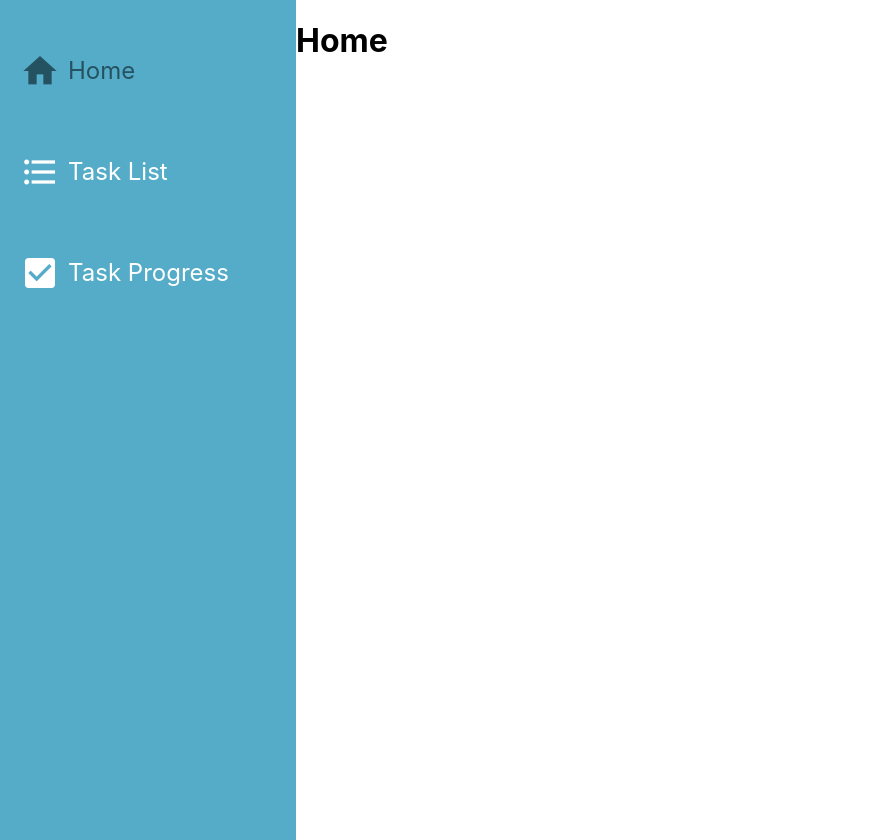
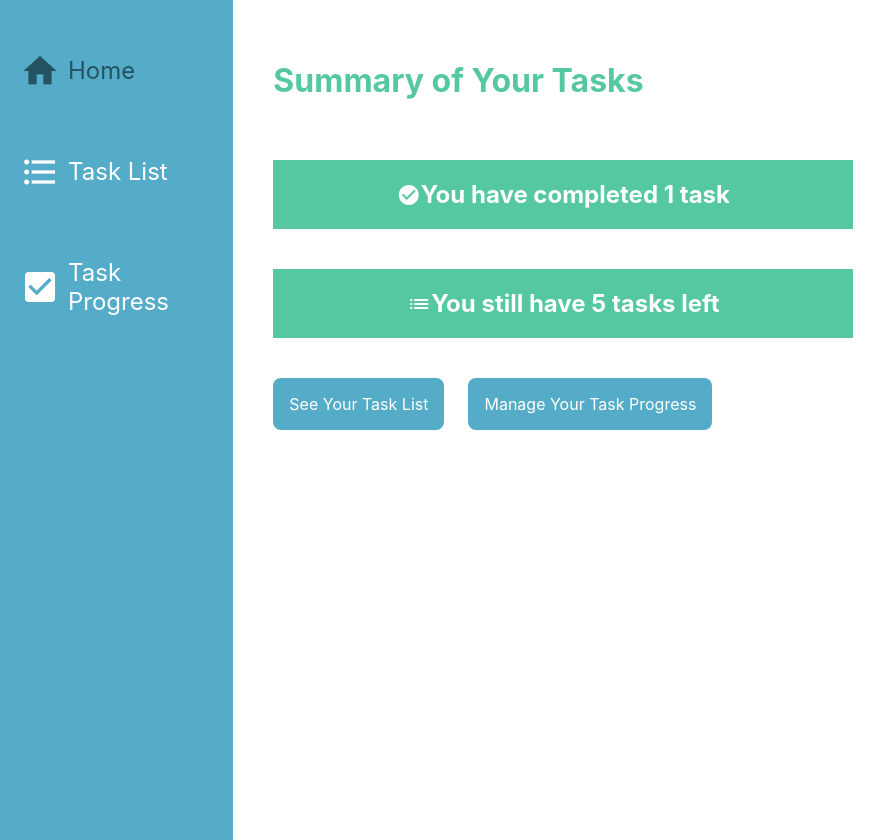
Before and after one commit to ulinnajaaldi/progate-course-fe-developer, a React (Vite) app in the folder kanban-project/: page / in a window 1280 px wide. Shown: the whole page, without its empty margins (0-892 px from the left). Built offline with nearby package versions, Linux system fonts and the light colour scheme.

Commit message:
feat(kanban): install Recoil and develop task summary page

```diff
--- a/kanban-project/package.json
+++ b/kanban-project/package.json
@@ -12,7 +12,8 @@
   "dependencies": {
     "react": "^18.2.0",
     "react-dom": "^18.2.0",
-    "react-router-dom": "^6.15.0"
+    "react-router-dom": "^6.15.0",
+    "recoil": "^0.7.7"
   },
   "devDependencies": {
     "@types/react": "^18.2.15",
--- a/kanban-project/src/App.tsx
+++ b/kanban-project/src/App.tsx
@@ -1,5 +1,7 @@
+import { RecoilRoot } from 'recoil'
 import { createBrowserRouter, RouterProvider } from 'react-router-dom'
 import SideMenuLayout from './layouts/SideMenuLayout'
+import TaskSummary from './features/tasks/components/TaskSummary'
 
 const router = createBrowserRouter([
   {
@@ -8,7 +10,7 @@
     children: [
       {
         path: '/',
-        element: <h1>Home</h1>,
+        element: <TaskSummary />,
       },
       {
         path: 'task-list',
@@ -23,7 +25,11 @@
 ])
 
 const App = () => {
-  return <RouterProvider router={router} />
+  return (
+    <RecoilRoot>
+      <RouterProvider router={router} />
+    </RecoilRoot>
+  )
 }
 
 export default App
--- /dev/null
+++ b/kanban-project/src/features/tasks/TaskAtoms.ts
@@ -0,0 +1,50 @@
+import { atom } from 'recoil'
+import { Task } from '../../types'
+
+export const tasksState = atom<Task[]>({
+  key: 'tasks',
+  default: [
+    {
+      id: 1,
+      title: 'Develop Final Project',
+      detail: 'SPA Kanban project using Recoil and TypeScript',
+      dueDate: '2023-04-30',
+      progressOrder: 1,
+    },
+    {
+      id: 2,
+      title: 'Lunch with Guru Domba',
+      detail: 'Have Nasi Padang with Guru Domba',
+      dueDate: '2023-04-10',
+      progressOrder: 1,
+    },
+    {
+      id: 3,
+      title: 'Learn TypeScript',
+      detail: 'Complete TypeScript material on Progate',
+      dueDate: '2023-04-05',
+      progressOrder: 2,
+    },
+    {
+      id: 4,
+      title: 'Decide Plans for Lebaran holidays',
+      detail: 'Trip with family?',
+      dueDate: '2023-04-21',
+      progressOrder: 2,
+    },
+    {
+      id: 5,
+      title: 'Develop a React Project',
+      detail: "Develop a Todo management app and ask Guru Domba's review",
+      dueDate: '2023-03-22',
+      progressOrder: 3,
+    },
+    {
+      id: 6,
+      title: 'Learn JavaScript Basics',
+      detail: 'Complete JavaScript materials on Frontend Course',
+      dueDate: '2023-03-10',
+      progressOrder: 4,
+    },
+  ],
+})
--- /dev/null
+++ b/kanban-project/src/features/tasks/TaskSelectors.ts
@@ -0,0 +1,21 @@
+import { selector } from 'recoil'
+import { tasksState } from './TaskAtoms'
+import type { Task } from '../../types'
+
+export const uncompletedTasksSelector = selector<Task[]>({
+  key: 'uncompleted_tasks',
+  get: ({ get }) => {
+    return get(tasksState).filter((task) => {
+      return task.progressOrder !== 4
+    })
+  },
+})
+
+export const completedTasksSelector = selector<Task[]>({
+  key: 'completed_tasks',
+  get: ({ get }) => {
+    return get(tasksState).filter((task) => {
+      return task.progressOrder === 4
+    })
+  },
+})
--- /dev/null
+++ b/kanban-project/src/features/tasks/components/TaskSummary.tsx
@@ -0,0 +1,71 @@
+import { Link } from 'react-router-dom'
+import { useRecoilValue } from 'recoil'
+import { completedTasksSelector, uncompletedTasksSelector } from '../TaskSelectors'
+import type { Task, CSSProperties } from '../../../types'
+
+const TaskSummary = () => {
+  //   const tasks = useRecoilValue<Task[]>(tasksState)
+  const completedTasks = useRecoilValue<Task[]>(completedTasksSelector)
+  const uncompletedTasks = useRecoilValue<Task[]>(uncompletedTasksSelector)
+
+  return (
+    <div style={styles.container}>
+      <h1 style={styles.heading}>Summary of Your Tasks</h1>
+      {/* Diperbarui */}
+      <div style={styles.list}>
+        <span className="material-icons">check_circle</span>
+        <h2>
+          You have completed {completedTasks.length} {completedTasks.length <= 1 ? 'task' : 'tasks'}
+        </h2>
+      </div>
+      <div style={styles.list}>
+        <span className="material-icons">list</span>
+        <h2>
+          You still have {uncompletedTasks.length} {uncompletedTasks.length <= 1 ? 'task' : 'tasks'}{' '}
+          left
+        </h2>
+      </div>
+      <div style={styles.links}>
+        <Link to="/task-list" style={styles.link}>
+          See Your Task List
+        </Link>
+        <Link to="/progress-management" style={styles.link}>
+          Manage Your Task Progress
+        </Link>
+      </div>
+    </div>
+  )
+}
+
+const styles: CSSProperties = {
+  container: {
+    padding: '40px',
+    width: '100%',
+  },
+  heading: {
+    color: '#55C89F',
+    marginBottom: '60px',
+  },
+  list: {
+    color: '#fff',
+    backgroundColor: '#55C89F',
+    display: 'flex',
+    justifyContent: 'center',
+    alignItems: 'center',
+    marginBottom: '40px',
+    width: '60%',
+  },
+  links: {
+    display: 'flex',
+  },
+  link: {
+    padding: '16px',
+    marginRight: '24px',
+    backgroundColor: '#55ACC8',
+    color: '#fff',
+    borderRadius: '8px',
+    textDecoration: 'none',
+  },
+}
+
+export default TaskSummary
```
Also changed, not shown: kanban-project/src/types/index.ts (+8 -0 lines), 1 other file (tests, documents, lock files or other folders).
